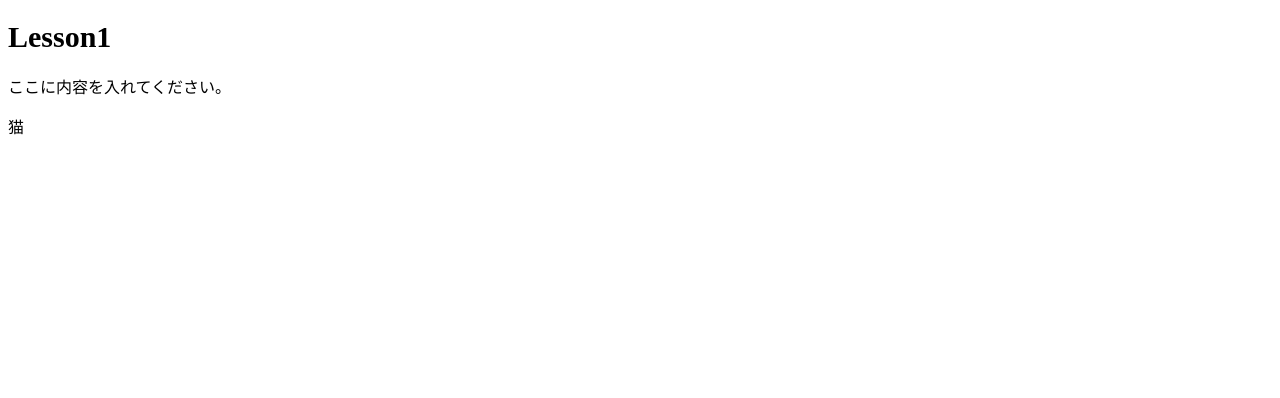
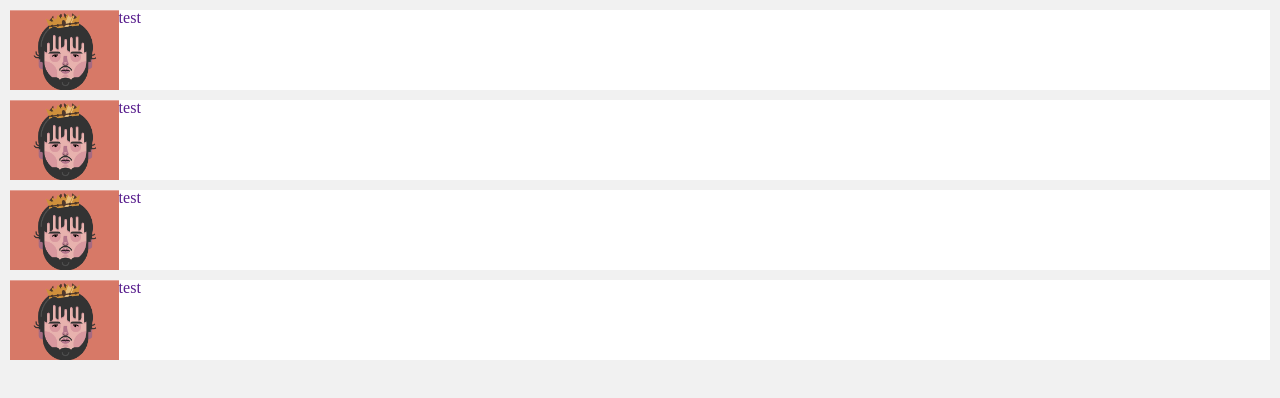
Before and after one commit to yumihonjo/lesson1, a plain HTML site: page index.html in a window 1280 px wide. Drawn offline with Linux system fonts and the light colour scheme.

Commit message:
add list layout

```diff
--- a/index.html
+++ b/index.html
@@ -4,11 +4,35 @@
     <meta charset="utf-8">
     <meta name="viewport" content="width=device-width, initial-scale=1, minimum-scale=1, maximum-scale=1, user-scalable=no">
     <title>lesson1</title>
+    <link rel="stylesheet" href="./style/reset.css">
     <link rel="stylesheet" href="./style/main.css">
   </head>
   <body>
-    <h1>Lesson1</h1>
-    <p>ここに内容を入れてください。</p>
-    <p>猫</p>
+    <ul>
+      <li>
+        <a href="">
+          <img src="./img/nonami.png" height=80>
+          <p>test</p>
+        </a>
+      </li>
+      <li>
+        <a href="">
+          <img src="./img/nonami.png" height=80>
+          <p>test</p>
+        </a>
+      </li>
+      <li>
+        <a href="">
+          <img src="./img/nonami.png" height=80>
+          <p>test</p>
+        </a>
+      </li>
+      <li>
+        <a href="">
+          <img src="./img/nonami.png" height=80>
+          <p>test</p>
+        </a>
+      </li>
+    </ul>
   </body>
 </html>
--- a/style/main.css
+++ b/style/main.css
@@ -1,4 +1,30 @@
-h1 {
-	font-size:30px;
-	font-family: avenir next;
+
+body {
+	background: #f1f1f1;
 }
+
+ul {
+
+}
+
+li {
+
+}
+
+li > a {
+	margin: 10px;
+	display: block;
+	text-decoration: none;
+	background: #fff;
+}
+
+li > a::after {
+  content:"";
+  display:table;
+  clear:both;
+}
+
+li > a > img,
+li > a > p {
+	float: left;
+}
--- /dev/null
+++ b/style/reset.css
@@ -0,0 +1,56 @@
+/*
+Eric Meyer's CSS Reset
+http://meyerweb.com/eric/tools/css/reset/
+v1.0 | 20080212
+CSSresetr.com
+*/
+html, body, div, span, applet, object, iframe,
+h1, h2, h3, h4, h5, h6, p, blockquote, pre,
+a, abbr, acronym, address, big, cite, code,
+del, dfn, em, font, img, ins, kbd, q, s, samp,
+small, strike, strong, sub, sup, tt, var,
+b, u, i, center,
+dl, dt, dd, ol, ul, li,
+fieldset, form, label, legend,
+table, caption, tbody, tfoot, thead, tr, th, td {
+  margin: 0;
+  padding: 0;
+  border: 0;
+  outline: 0;
+  font-size: 100%;
+  vertical-align: baseline;
+  background: transparent;
+}
+body {
+  line-height: 1;
+}
+ol, ul {
+  list-style: none;
+}
+blockquote, q {
+  quotes: none;
+}
+blockquote:before, blockquote:after,
+q:before, q:after {
+  content: '';
+  content: none;
+}
+
+/* remember to define focus styles! */
+:focus {
+  outline: 0;
+}
+
+/* remember to highlight inserts somehow! */
+ins {
+  text-decoration: none;
+}
+del {
+  text-decoration: line-through;
+}
+
+/* tables still need 'cellspacing=0' in the markup */
+table {
+  border-collapse: collapse;
+  border-spacing: 0;
+}
```
Also changed, not shown: img/nonami.png (added).
